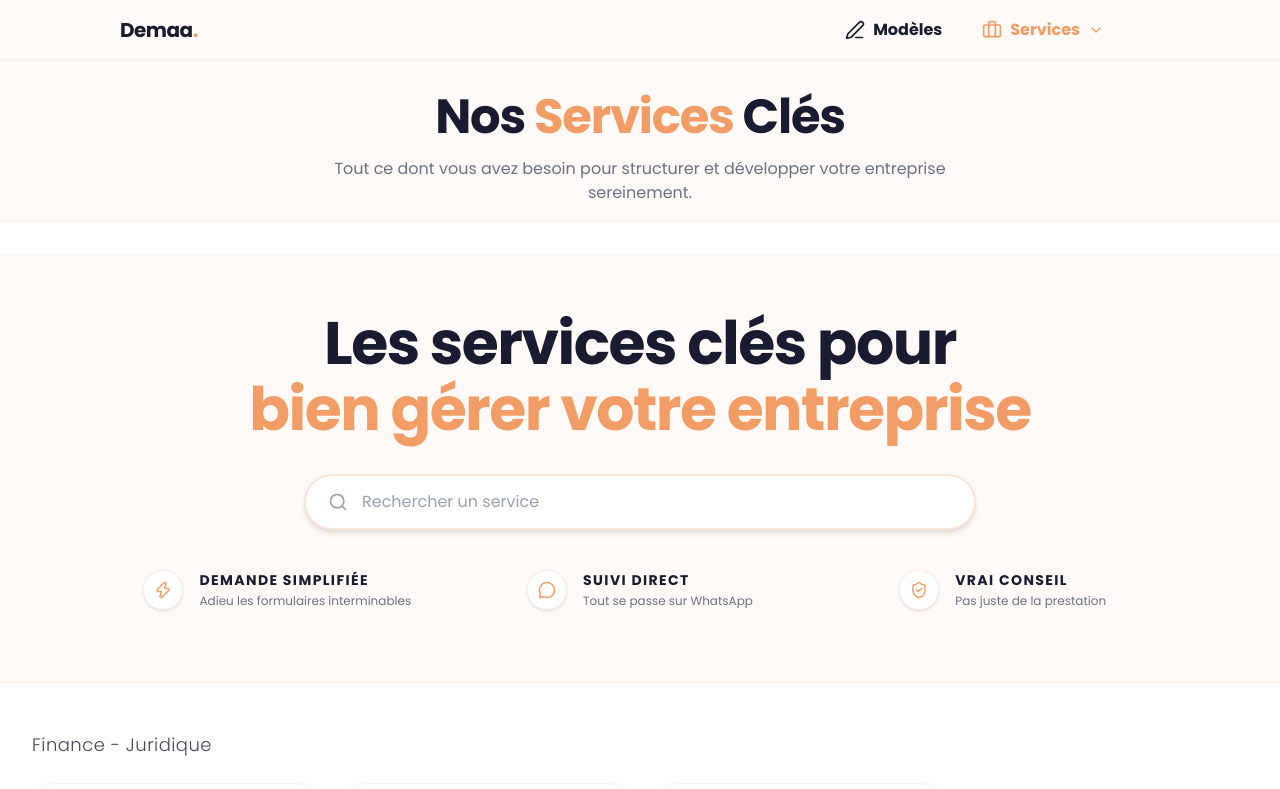
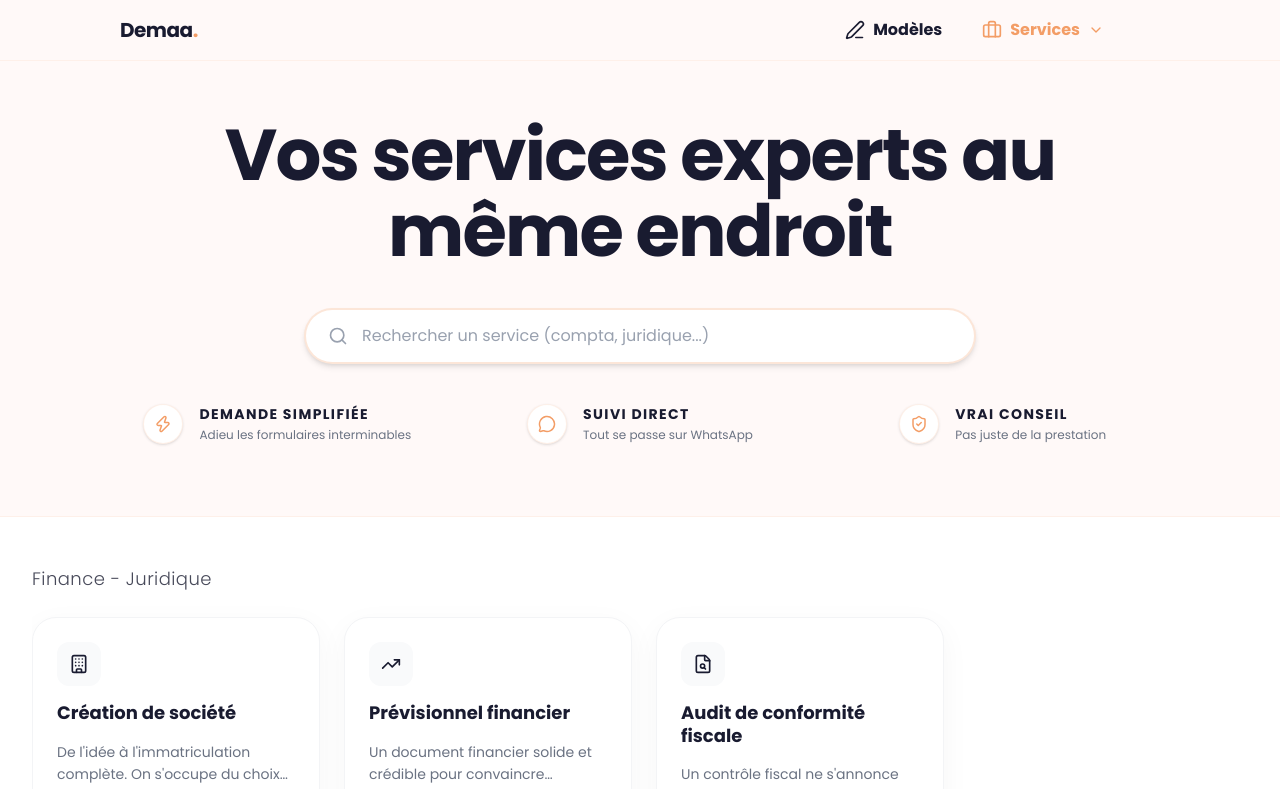
Before and after one commit to teamdemaa/demaa.fr, a Next.js app: page /nos-services in a window 1280 px wide. Shown: the top 789 px of the page. Built offline with nearby package versions, Linux system fonts and the light colour scheme.

Commit message:
Fix: Resolved duplicate headers and updated Hero titles

```diff
--- a/src/app/nos-services/page.tsx
+++ b/src/app/nos-services/page.tsx
@@ -15,15 +15,12 @@ export default async function ServicesPage() {
     <>
       <Navbar />
       <main className="flex-1 w-full bg-background min-h-screen">
-        <div className="pt-8 pb-4 px-4 text-center bg-[#FFF9F8] border-b border-brand-coral/10 mb-8">
-          <h1 className="text-3xl md:text-5xl font-bold tracking-tight text-brand-blue mb-4">
-            Nos <span className="text-brand-coral">Services</span> Clés
-          </h1>
-          <p className="text-gray-500 max-w-2xl mx-auto text-sm md:text-base">
-            Tout ce dont vous avez besoin pour structurer et développer votre entreprise sereinement.
-          </p>
-        </div>
-        <HomeClient services={services} allTags={allCategories} />
+        <HomeClient
+          services={services}
+          allTags={allCategories}
+          title="Vos services experts au même endroit"
+          placeholder="Rechercher un service (compta, juridique...)"
+        />
       </main>
     </>
   );
--- a/src/components/HeroSearch.tsx
+++ b/src/components/HeroSearch.tsx
@@ -3,12 +3,24 @@
 import { Search } from "lucide-react";
 import USPSection from "./USPSection";
 
-export default function HeroSearch({ onSearch }: { onSearch: (q: string) => void }) {
+export default function HeroSearch({
+  onSearch,
+  title = "Les services clés pour votre entreprise au même endroit",
+  placeholder = "Rechercher un outil"
+}: {
+  onSearch: (q: string) => void,
+  title?: string,
+  placeholder?: string
+}) {
   return (
     <section className="w-full flex flex-col items-center justify-center pt-8 pb-12 md:pt-14 md:pb-16 px-4 text-center bg-[#FFF9F8] border-b border-brand-coral/10">
 
-      <h1 className="text-3xl md:text-5xl lg:text-6xl font-bold tracking-tight text-brand-blue mb-6 md:mb-8 leading-[1.1] max-w-4xl mx-auto z-10 relative px-2">
-        Les services clés pour <br /> <span className="text-brand-coral">bien gérer votre entreprise</span>
+      <h1 className="text-3xl md:text-5xl lg:text-7xl font-bold tracking-tight text-brand-blue mb-6 md:mb-10 leading-[1.05] max-w-5xl mx-auto z-10 relative px-2">
+        {title.split(' ').map((word, i) => (
+          <span key={i}>
+            {word === "clé" || word === "clés" ? <span className="text-brand-coral">{word} </span> : word + " "}
+          </span>
+        ))}
       </h1>
 
       {/* Big Rounded Searchbar */}
@@ -19,7 +31,7 @@ export default function HeroSearch({ onSearch }: { onSearch: (q: string) => void
         <input
           type="text"
           onChange={(e) => onSearch(e.target.value)}
-          placeholder="Rechercher un service"
+          placeholder={placeholder}
           className="peer block w-full pl-10 md:pl-14 pr-4 md:pr-6 py-2.5 md:py-3.5 border-2 border-brand-coral/25 rounded-full text-sm md:text-base focus:ring-4 focus:ring-brand-coral/20 focus:border-brand-coral outline-none transition-all shadow-md placeholder-gray-400 bg-white"
         />
       </div>
--- a/src/components/HomeClient.tsx
+++ b/src/components/HomeClient.tsx
@@ -3,10 +3,19 @@
 import { useState, useMemo } from "react";
 import HeroSearch from "./HeroSearch";
 import ServiceRow from "./ServiceRow";
-import ServiceCard from "./ServiceCard";
 import { ServiceRecord } from "@/lib/data";
 
-export default function HomeClient({ services, allTags }: { services: ServiceRecord[], allTags: string[] }) {
+export default function HomeClient({
+  services,
+  allTags,
+  title,
+  placeholder
+}: {
+  services: ServiceRecord[],
+  allTags: string[],
+  title?: string,
+  placeholder?: string
+}) {
   const [searchQuery, setSearchQuery] = useState("");
 
   const filteredServices = useMemo(() => {
@@ -24,7 +33,7 @@ export default function HomeClient({ services, allTags }: { services: ServiceRec
 
   return (
     <div className="w-full">
-      <HeroSearch onSearch={setSearchQuery} />
+      <HeroSearch onSearch={setSearchQuery} title={title} placeholder={placeholder} />
 
       <div className="mt-12 space-y-12 animate-in fade-in duration-700 pb-20">
         {filteredServices.length === 0 ? (
```
